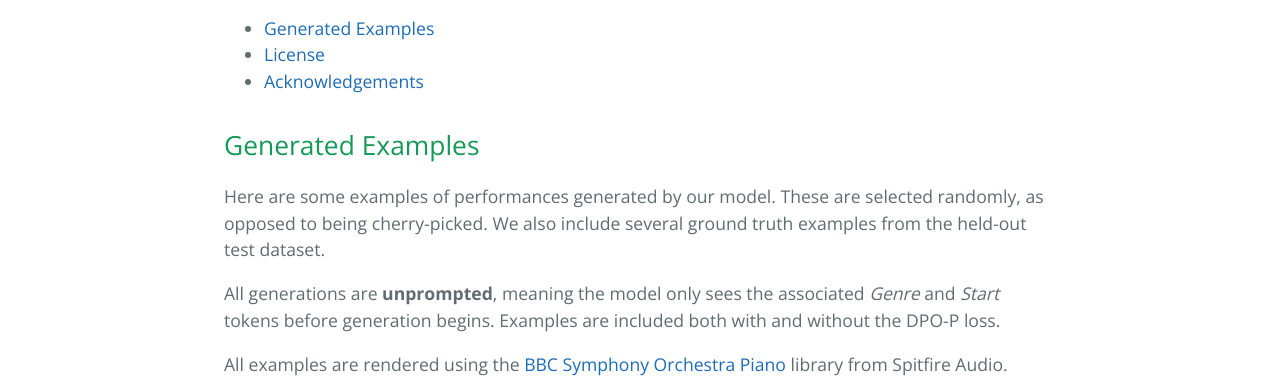
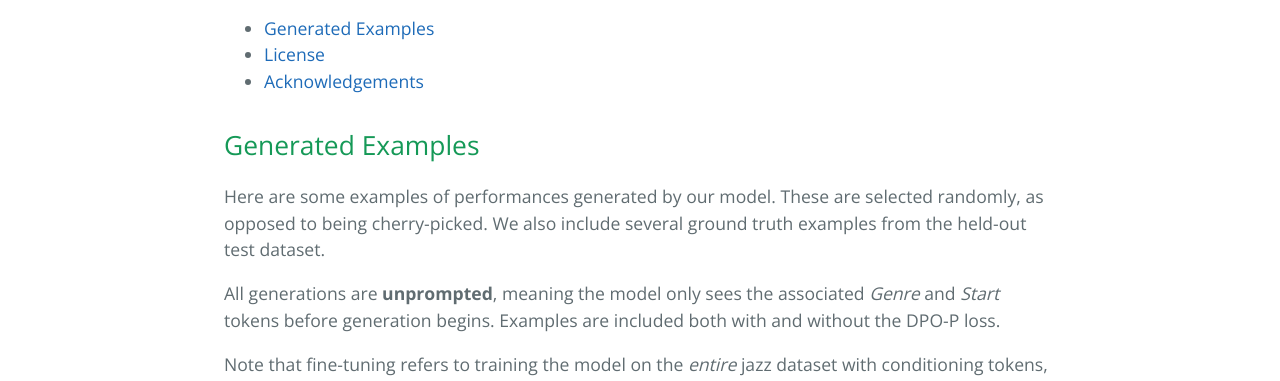
Before and after one commit to HuwCheston/jazz-style-conditioned-generation, a website: page docs/index.html in a window 1280 px wide. Shown: the part 502-883 px from the top of the page. Drawn offline with nearby package versions, Linux system fonts and the light colour scheme.

Commit message:
add a note about fine-tuning

```diff
--- a/docs/index.html
+++ b/docs/index.html
@@ -33,9 +33,13 @@
         cherry-picked. We also include several ground truth examples from the held-out test dataset.</p>
     <p>All generations are <b>unprompted</b>, meaning the model only sees the associated <em>Genre</em> and
         <em>Start</em> tokens before generation begins. Examples are included both with and without the DPO-P loss.</p>
+    <p>Note that fine-tuning refers to training the model on the <em>entire</em> jazz dataset with conditioning tokens,
+        as opposed to training only on a specific genre (just Avant-Garde Jazz, etc.).
+    </p>
     <p>All examples are rendered using the <a
             href="https://www.spitfireaudio.com/bbc-symphony-orchestra-piano-professional">BBC Symphony Orchestra
-        Piano</a> library from Spitfire Audio.</p>
+        Piano</a> library from Spitfire Audio. Note that examples are constrained to 1024 tokens or 15 seconds,
+        whichever occurs first.</p>
     <table id="table-examples">
         <!--        <tr>-->
         <!--            <th>Description</th>-->
```
